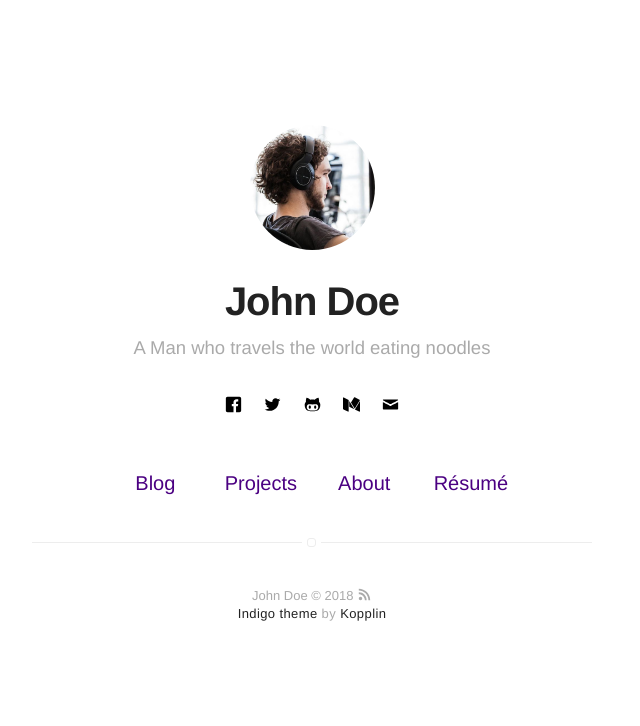
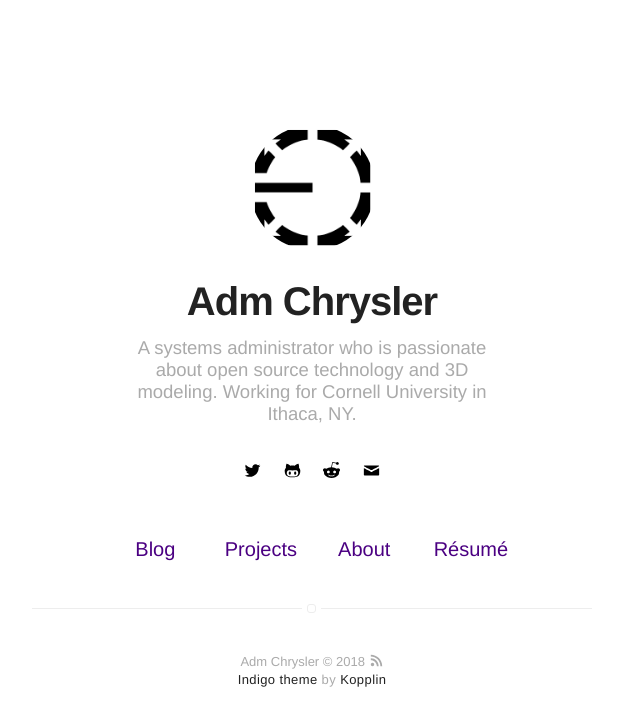
Before and after one commit to admish/indigo, a Jekyll site: the page built from index.html, in a window 1280 px wide. Shown: the top 726 px of the page, without its empty margins (328-968 px from the left). Built offline with Jekyll 4.4.1, drawn with Linux system fonts in a browser that asks for light colours.

Commit message:
second commit

```diff
--- a/_config.yml
+++ b/_config.yml
@@ -1,22 +1,22 @@
 # main text of home
-name: John Doe
-bio: A Man who travels the world eating noodles
+name: Adm Chrysler
+bio: A systems administrator who is passionate about open source technology and 3D modeling. Working for Cornell University in Ithaca, NY.
 
 # twitter summary info
-description: A blog about technology and stuff related
+description: Random stuff about technology
 
 # if it's an external image, update below for true
 # better with square images
 external-image: false
-picture: assets/images/profile.jpg
+picture: assets/images/logo.png
 
 # If you want to include your resume, set to true
 # and specify source (external or local).
 resume: true
 resume-external: true
-resume-url: https://google.com/?q=my+resume
+resume-url: resume
 
-url: https://koppl.in/indigo
+url: https://admchrysler.com
 # your url: http://USERNAME.github.io
 
 permalink: /:title/
@@ -30,27 +30,27 @@ permalink: /:title/
 
 # if you don't want comments in your posts, leave categories empty
 disqus:
-  shortname: mydisqus # enter this from your disqus account
-  categories: [blog, project] # only show disqus for posts that have these categories
+  shortname: # mydisqus # enter this from your disqus account
+  categories: # [blog, project] # only show disqus for posts that have these categories
 
 # if you don't have any of social below, comment the line
-facebook: myfacebook
-twitter: mytwitter
+# facebook: myfacebook
+twitter: admish
 # google: mygoogle
 # instagram: myinstagram
 # pinterest: mypinterest
 # linkedin: mylinkedin
 # youtube: myyoutube
 # spotify: myspotify
-github: mygithub
+github: admish
 # lastfm: mylastfm
 # stackoverflow: 7044681/mystackoverflow
 # quora: userquora
-# reddit: username
-medium: medium
+reddit: Adium
+# medium: medium
 # vimeo: myvimeo
 # lanyrd: mylanyrd
-email: myemail@gmail.com
+email: admchrysler@gmail.com
 
 authors:
     johndoe:
```
Also changed, not shown: assets/images/logo.png (added), favicon.ico (added), 1 other file.
